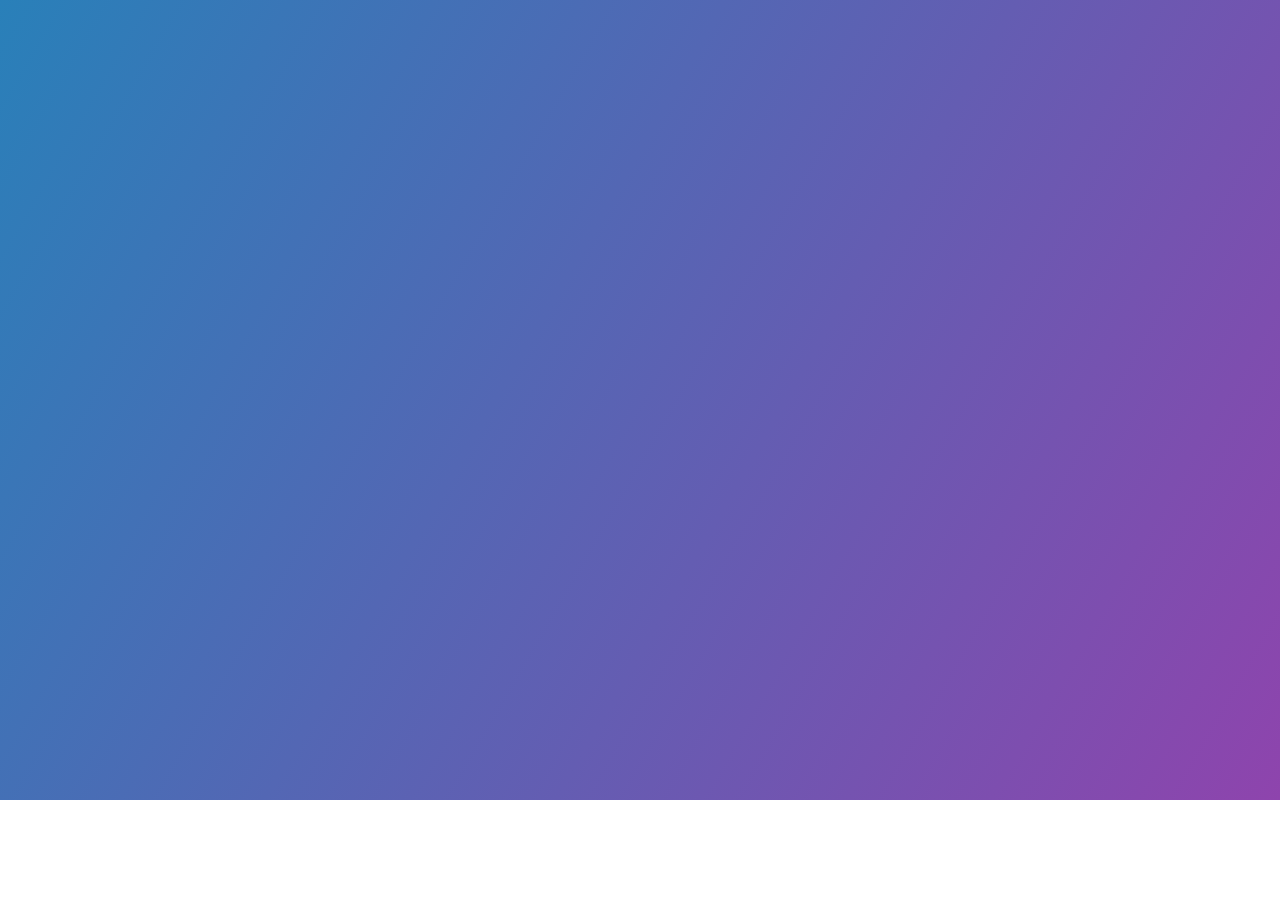
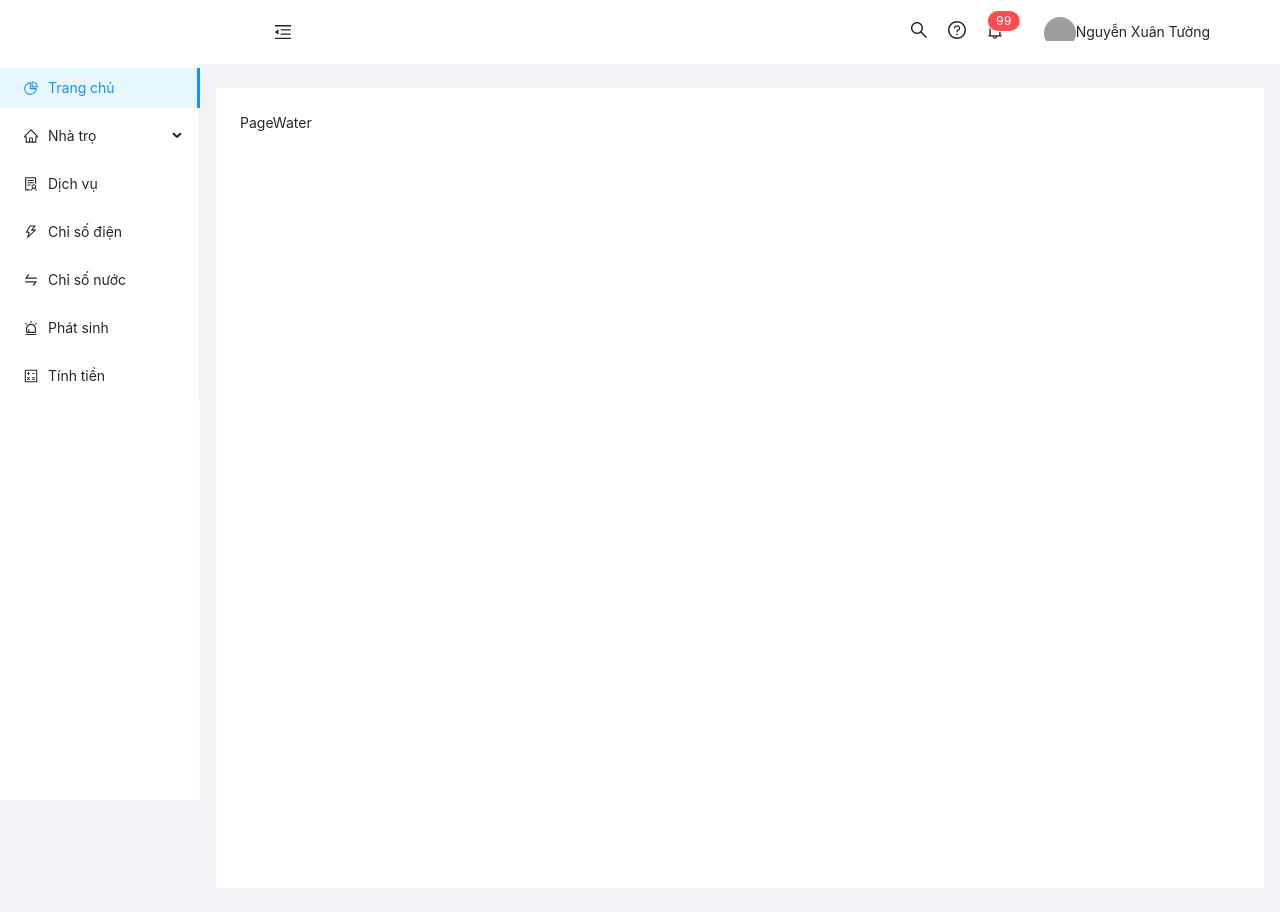
Before and after one commit to tung910/quan-ly-nha-tro-fe, a React (Vite) app: page /data-water in a window 1280 px wide. Before the commit this address had no page. Before the commit the page ends 800 px from the top, so only its background shows below. Built offline with nearby package versions, Linux system fonts and the light colour scheme; grey boxes are pictures that could not be loaded.

Commit message:
QLNTF-38 feat: UI data water

```diff
--- /dev/null
+++ b/src/pages/water/index.tsx
@@ -0,0 +1,8 @@
+import React from 'react';
+
+
+const PageWater = () => {
+    return <div>PageWater</div>;
+};
+
+export default PageWater;
--- a/src/routes/index.ts
+++ b/src/routes/index.ts
@@ -5,6 +5,7 @@ import { ReactNode } from 'react';
 import Motel from '~/pages/motel';
 import AddMotel from '~/pages/motel/add-motel/AddMotel';
 import EditMotel from '~/pages/motel/edit-motel/EditMotel';
+import PageWater from '~/pages/water';
 
 export interface Route {
     path: string;
@@ -16,6 +17,8 @@ const routes: Route[] = [
     { path: '/motel-room', component: Motel },
     { path: '/motel-room/add-motel', component: AddMotel },
     { path: '/motel-room/edit-motel/:id', component: EditMotel },
+    { path: '/data-water', component: PageWater },
+
 ];
 
 export default routes;
```
